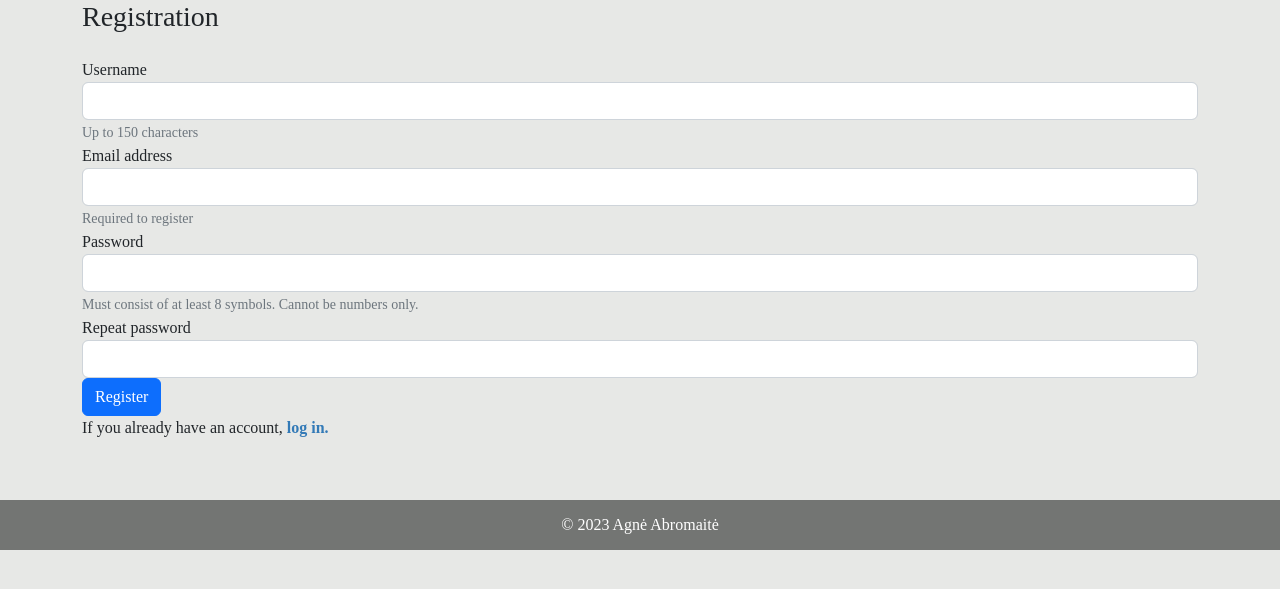
After one commit to A-Abromaite/IChing_Website_final, a Django app: page /iching/register/ in a window 1280 px wide. The commit adds this page. Shown: the top 589 px of the page. Run offline with Django 4.2, Linux system fonts and the light colour scheme.

Commit message:
User registration created. my_iching views and html created.

```diff
--- a/mysite/iching/templates/base.html
+++ b/mysite/iching/templates/base.html
@@ -10,7 +10,16 @@
 </head>
 <body>
 <div class="content-wrapper">
-
+<div class="container">
+    {% if messages %}
+    {% for message in messages %}
+    <div class="alert alert-{% if message.tags == 'error' %}danger{% elif message.tags == 'info' %}success{% endif %}"
+         role="alert">
+        {{ message }}
+    </div>
+    {% endfor %}
+    {% endif %}
+</div>
 <div>
     {% block "content" %}{% endblock %}
 </div>
--- a/mysite/iching/templates/index.html
+++ b/mysite/iching/templates/index.html
@@ -33,11 +33,11 @@
                 <path fill-rule="evenodd" d="M13 14s1 0 1-1-1-4-6-4-6 3-6 4 1 1 1 1h10zm-9.995-.944v-.002.002zM3.022 13h9.956a.274.274 0 00.014-.002l.008-.002c-.001-.246-.154-.986-.832-1.664C11.516 10.68 10.289 10 8 10c-2.29 0-3.516.68-4.168 1.332-.678.678-.83 1.418-.832 1.664a1.05 1.05 0 00.022.004zm9.974.056v-.002.002zM8 7a2 2 0 100-4 2 2 0 000 4zm3-2a3 3 0 11-6 0 3 3 0 016 0z" clip-rule="evenodd"/>
               </svg>
             {{ user.get_username }}</a></li>
-            <li class="nav-item"><a class="nav-link" href="#">My I Ching</a></li>
+            <li class="nav-item"><a class="nav-link" href="{% url 'my_iching' %}">My I Ching</a></li>
             <li class="nav-item"><a class="nav-link" href="{% url 'logout'%}?next=/iching">Logout</a></li>
           {% else %}
             <li class="nav-item"><a class="nav-link" href="{% url 'login'%}?next={{request.path}}">Login</a></li>
-            <li class="nav-item"><a class="nav-link" href="#">Register</a></li>
+            <li class="nav-item"><a class="nav-link" href="{% url 'register'%}">Register</a></li>
           {% endif %}
             <li><a href="#contact_us">Contact Us</a></li>
         </ul>
--- /dev/null
+++ b/mysite/iching/templates/registration/register.html
@@ -0,0 +1,35 @@
+{% extends "base.html" %}
+
+{% block "title" %}Registration{% endblock %}
+
+{% block "content" %}
+
+    <div class="container register">
+        <h3>Registration</h3><br/>
+        <form method="post">
+            {% csrf_token %}
+            <div class="form-group">
+                <label for="username">Username</label>
+                <input name="username" type="text" class="form-control" id="username" aria-describedby="usernameHelp">
+                <small id="usernameHelp" class="form-text text-muted">Up to 150 characters</small>
+            </div>
+            <div class="form-group">
+                <label for="exampleInputEmail1">Email address</label>
+                <input name="email" type="email" class="form-control" id="exampleInputEmail1" aria-describedby="emailHelp">
+                <small id="emailHelp" class="form-text text-muted">Required to register</small>
+            </div>
+            <div class="form-group">
+                <label for="password">Password</label>
+                <input name="password" type="password" class="form-control" id="password" aria-describedby="pwdHelp">
+                <small id="pwdHelp" class="form-text text-muted">Must  consist of at least 8 symbols. Cannot be numbers only.</small>
+            </div>
+            <div class="form-group">
+                <label for="password2">Repeat password</label>
+                <input name="password2" type="password" class="form-control" id="password2" aria-describedby="pwd2Help">
+            </div>
+            <button type="submit" class="btn btn-primary register-button">Register</button>
+        </form>
+        <p>If you already have an account, <a href="{% url 'login' %}"><strong>log in.</strong></a></p>
+    </div>
+
+{% endblock %}
--- a/mysite/iching/urls.py
+++ b/mysite/iching/urls.py
@@ -6,4 +6,9 @@ from django.urls import path, include
 urlpatterns = [
     path('', views.index, name='index'),
     path('toss-coins/', views.toss_coins, name='toss_coins'),
+    path('my-iching/', views.my_iching, name='my_iching'),
+    path('register/', views.register, name='register'),
+    path('accounts/', include('django.contrib.auth.urls')),
+
+
 ]
--- a/mysite/iching/views.py
+++ b/mysite/iching/views.py
@@ -1,8 +1,12 @@
 from django.shortcuts import render
 from django.http import HttpResponse
-from .models import Hexagram, CastedResult, Coin, CoinTossCombination
+from .models import Hexagram, CastedResult, Coin, UserProfile
 from random import randint
-
+from django.contrib.auth.decorators import login_required
+from django.shortcuts import redirect
+from django.contrib.auth.forms import User
+from django.views.decorators.csrf import csrf_protect
+from django.contrib import messages
 
 def index(request):
     return render(request, 'index.html')
@@ -101,6 +105,15 @@ def toss_coins(request):
                     )
                     print(modified_hexagram_number)
 
+                    # Save the hexagrams to the user's profile
+                    # user_profile = UserProfile.objects.get(user=request.user)
+                    # user_profile.saved_hexagrams.add(hexagram_number)
+                    #
+                    # if modified_hexagram_number:
+                    #     user_profile.saved_hexagrams.add(modified_hexagram_number)
+                    #
+                    # user_profile.save()
+
         else:
             results = []
             casted_results = []
@@ -123,3 +136,39 @@ def toss_coins(request):
         'new_toss': new_toss,
     }
     return render(request, "toss_coins.html", context=context)
+
+
+@csrf_protect
+def register(request):
+    if request.method == "POST":
+        username = request.POST['username']
+        email = request.POST['email']
+        password = request.POST['password']
+        password2 = request.POST['password2']
+        if password == password2:
+            if User.objects.filter(username=username).exists():
+                messages.error(request, f'Username {username} is already taken!')
+                return redirect('register')
+            else:
+                if User.objects.filter(email=email).exists():
+                    messages.error(request, f'User with email address {email} is already registered!')
+                    return redirect('register')
+                else:
+                    user = User.objects.create_user(username=username, email=email, password=password)
+                    UserProfile.objects.create(user=user)
+
+                    messages.info(request, f'User {username} has been registered sucessfully!')
+                    return redirect('login')
+        else:
+            messages.error(request, 'Passwords do not match!')
+            return redirect('register')
+    return render(request, 'registration/register.html')
+
+@login_required
+def my_iching(request):
+    user_profile = UserProfile.objects.get(user=request.user)
+    saved_hexagrams = user_profile.saved_hexagrams.all()
+    context = {
+        'saved_hexagrams': saved_hexagrams
+    }
+    return render(request, 'my_iching.html', context=context)
--- a/mysite/mysite/urls.py
+++ b/mysite/mysite/urls.py
@@ -21,8 +21,8 @@ from django.conf.urls.static import static
 from django.views.generic import RedirectView
 
 urlpatterns = [
-    path('iching/', include('iching.urls')),
     path('admin/', admin.site.urls),
     path('', RedirectView.as_view(url='iching/', permanent=True)),
+    path('iching/', include('iching.urls')),
     path('accounts/', include('django.contrib.auth.urls')),
 ] + static(settings.STATIC_URL, document_root=settings.STATIC_ROOT)
```
Also changed, not shown: mysite/iching/templates/my_iching.html (added, +29 -0 lines), mysite/db.sqlite3.
